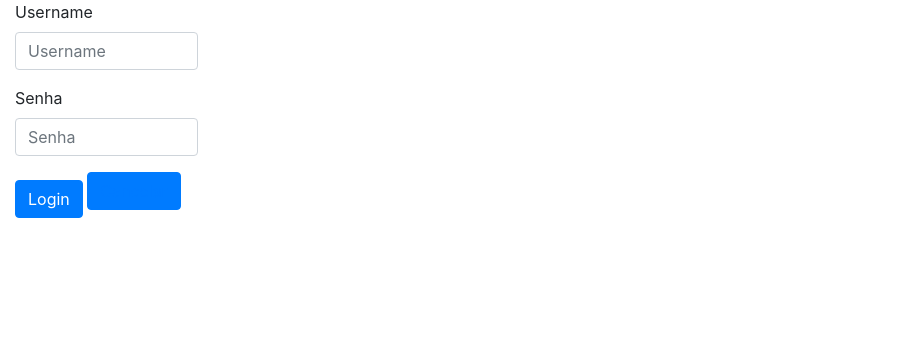
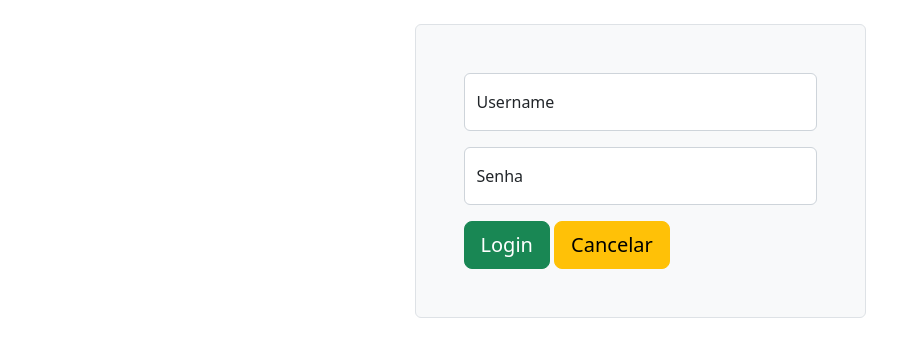
Before and after one commit to FelipeWeiss1992/Agenda, a Flask app: page /login in a window 1280 px wide. Shown: the top 357 px of the page, without its empty margins (0-914 px from the left). Run offline with Flask 2, Linux system fonts and the light colour scheme; some libraries are stand-ins or nearby versions.

Commit message:
Começando tela Login com Bootstrap

```diff
--- a/app/templates/login.html
+++ b/app/templates/login.html
@@ -4,33 +4,36 @@
         <meta charset="UTF-8">
         <meta http-equiv="X-UA-Compatible" content="IE=edge">
         <meta name="viewport" content="width=device-width, initial-scale=1.0">
-        <link rel="stylesheet" href="https://stackpath.bootstrapcdn.com/bootstrap/4.1.3/css/bootstrap.min.css" integrity="sha384-MCw98/SFnGE8fJT3GXwEOngsV7Zt27NXFoaoApmYm81iuXoPkFOJwJ8ERdknLPMO" crossorigin="anonymous">
         <link rel="stylesheet" href="style.css">
-        <!-- Apagar a linha acima e substituir por essa. <link rel="stylesheet" href="{{ url_for('static', filename='style/style.css') }}"> -->
+        <link href="https://cdn.jsdelivr.net/npm/bootstrap@5.2.3/dist/css/bootstrap.min.css" rel="stylesheet" integrity="sha384-rbsA2VBKQhggwzxH7pPCaAqO46MgnOM80zW1RWuH61DGLwZJEdK2Kadq2F9CUG65" crossorigin="anonymous">
         <title>{{ titulo }}</title>
     </head>
 
     <body>
 
-        <form action="{{ url_for('autenticar') }}" method="post">
+    <div class="container mt-4">
+        <div class="row align-items-center">
+            <div class="col-md-10 mx-auto col-lg-5">
+                <form class="p-4 p-md-5 border rounded bg-light" action="{{ url_for('autenticar') }}" method="post">
 
-            <!-- Ver o funcionamento deste linha -->
-            <input type="hidden" name="proximo" value="{{ proximo or url_for('calendario') }}">
+                    <input type="hidden" name="proximo" value="{{ proximo or url_for('calendario') }}">
 
-            <div class="col-md-2 mb-3">
-                <label for="i_usuario">Username</label>
-                <input type="text" class="form-control" id="i_usuario" name="n_usuario" placeholder="Username">
+                    <div class="form-floating mb-3">
+                        <input type="text" class="form-control" id="i_usuario" name="n_usuario" placeholder="Username">
+                        <label for="i_usuario">Username</label>
+                    </div>
+                    <div class="form-floating mb-3">
+                        <input type="password" class="form-control" id="i_senha" name="n_senha" placeholder="Senha">
+                        <label for="i_senha">Senha</label>
+                    </div>
+                    <button type="submit" class="btn btn-lg btn-success">Login</button>
+                    <button type="button" class="btn btn-lg btn-warning" onclick = "window.location.href='{{ url_for('index') }}';">Cancelar</button>
+                </form>
             </div>
-            <div class="col-md-2 mb-3">
-                <label for="i_senha">Senha</label>
-                <input type="password" class="form-control" id="i_senha" name="n_senha" placeholder="Senha">
-            </div>
-            <div class="col">
-                <button type="submit" class="btn btn-primary">Login</button>
-                <p class="btn btn-primary"><a href="/">Cancelar</a></p>
-            </div>
+        </div>
+    </div>
 
-        </form>
 
+    <script src="https://cdn.jsdelivr.net/npm/bootstrap@5.2.3/dist/js/bootstrap.bundle.min.js" integrity="sha384-kenU1KFdBIe4zVF0s0G1M5b4hcpxyD9F7jL+jjXkk+Q2h455rYXK/7HAuoJl+0I4" crossorigin="anonymous"></script>
     </body>
 </html>
```
